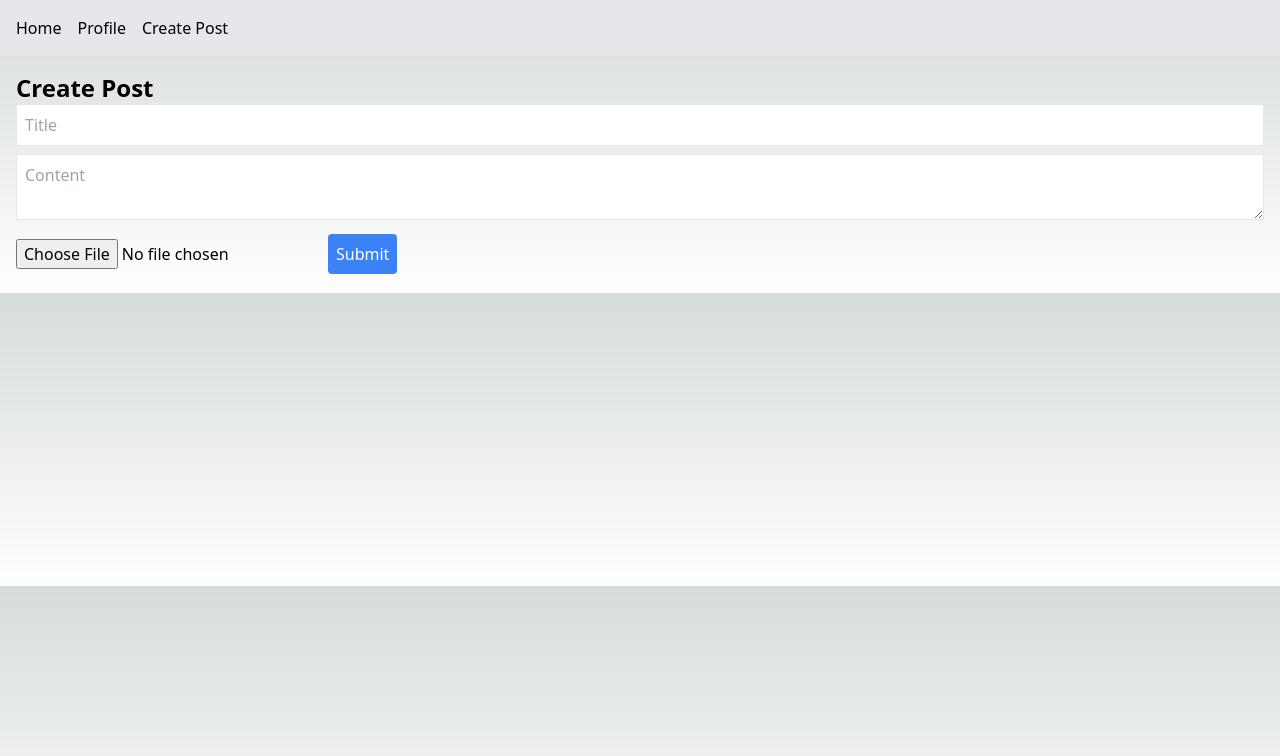
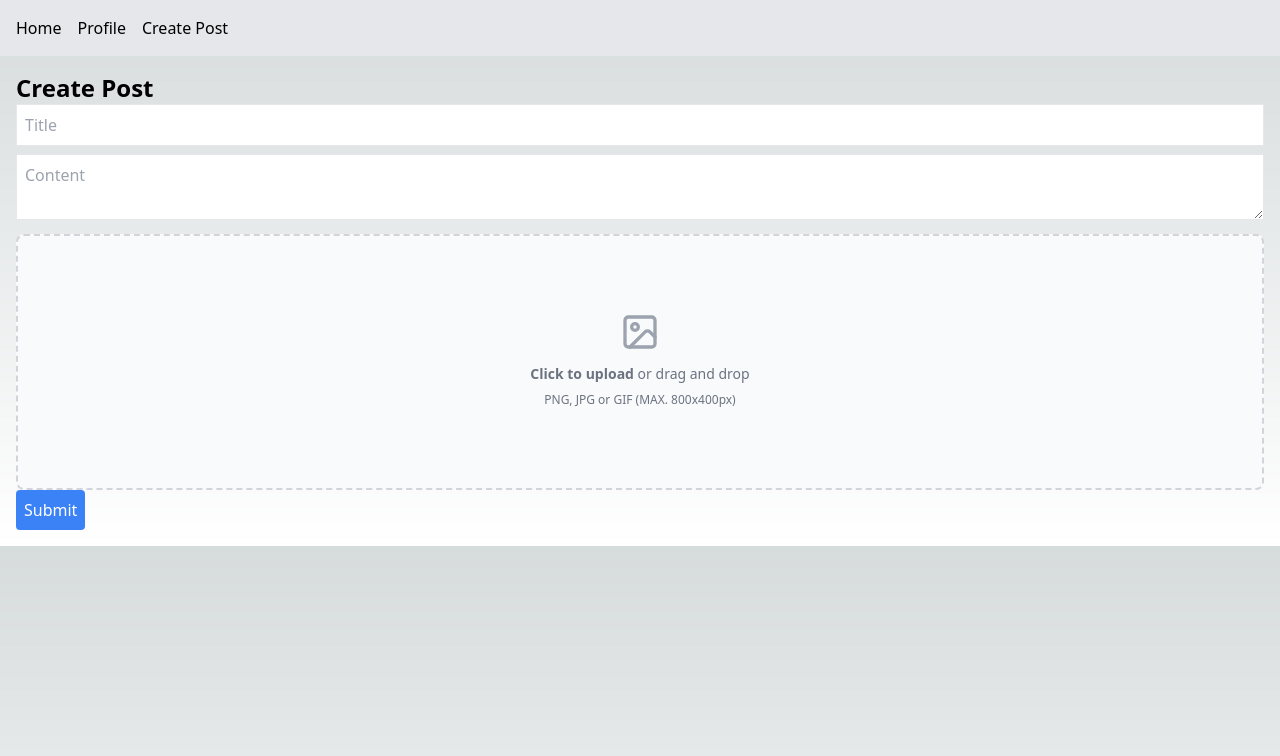
Before and after one commit to LBRdevelopments/RADARV1-REPLIT-REPOSITORY, a Next.js app: page /create-post in a window 1280 px wide. Shown: the top 756 px of the page. Built offline with nearby package versions, Linux system fonts and the light colour scheme; no server answers.

Commit message:
Updated from Cursor

```diff
--- a/src/app/create-post/page.tsx
+++ b/src/app/create-post/page.tsx
@@ -1,6 +1,6 @@
 import React, { useState } from 'react';
-import { addDocument } from '@/lib/supabase/supabaseUtils';
-import { uploadFile } from '@/lib/supabase/supabaseUtils'; // Import the uploadFile function
+import { addDocument, uploadFile } from '@/lib/supabase/supabaseUtils';
+import ImageUpload from '@/components/ImageUpload';
 
 const CreatePost = () => {
   const [title, setTitle] = useState('');
@@ -10,12 +10,11 @@ const CreatePost = () => {
   const handleSubmit = async (e: React.FormEvent) => {
     e.preventDefault();
     if (image) {
-      const imageUrl = await uploadFile(image); // Use the uploadFile function
+      const imageUrl = await uploadFile(image);
       if (imageUrl) {
         await addDocument('posts', { title, content, imageUrl });
         // Redirect or show success message
       } else {
-        // Handle upload error
         console.error("Image upload failed.");
       }
     }
@@ -37,11 +36,7 @@ const CreatePost = () => {
         onChange={(e) => setContent(e.target.value)}
         className="border p-2 w-full mb-2"
       />
-      <input
-        type="file"
-        onChange={(e) => setImage(e.target.files?.[0] || null)}
-        className="mb-2"
-      />
+      <ImageUpload onImageChange={setImage} />
       <button type="submit" className="bg-blue-500 text-white p-2 rounded">
         Submit
       </button>
```
Also changed, not shown: paths/social-media.md (+1 -1 lines).
